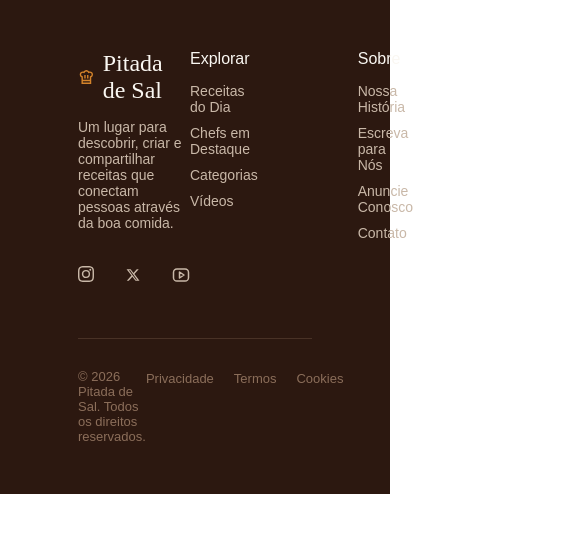
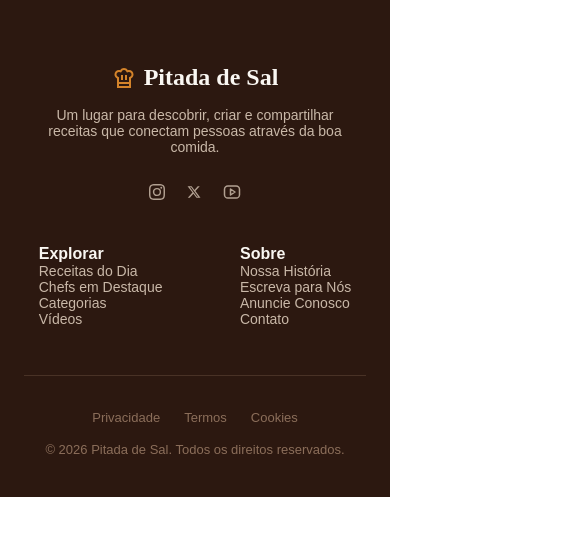
Before and after one commit to JovemProgramadora74/projeto_integrador_frontend, a React (Vite) app: page / in a window 390 px wide. Shown: the top 536 px of the page, 563 px wide, since content can reach past the window. Built offline with nearby package versions, Linux system fonts and the light colour scheme.

Commit message:
melhoria: ajusta responsividade do footer

```diff
--- a/src/components/Footer/Footer.css
+++ b/src/components/Footer/Footer.css
@@ -1,93 +1,168 @@
-ul {
+/*--------------- BASE FOOTER ---------------*/
+
+.footer {
+    background-color: #2c1810;
+    color: #c9b8a8;
+    padding: 4rem 1.5rem 2.5rem;
+    font-family: "DM Sans", sans-serif;
+}
+
+.footer ul {
     list-style-type: none;
 }
 
-.footer {
-    background-color: #2c1810;
-    padding: 50px 0;
-    font-family: "DM Sans", sans-serif;
+.footer a {
+    text-decoration: none;
+    cursor: pointer;
+    transition: color 0.2s ease;
 }
 
-.footer a {
-    cursor: pointer;
-}
-
-.footer-top, .footer-bottom {
-    max-width: 60%;
-    margin: 0 auto;
-}
-
-.footer-top{
-    display: flex;
-    justify-content: space-between;
+.footer a:hover {
+    color: #faf7f2;
 }
 
 .primary {
     color: #faf7f2;
+    font-weight: 600;
 }
 
 .secondary {
-    color: #c9b8a8;
-    font-size: 14px;
+    font-size: 0.875rem;
 }
 
+/*--------------- CONTAINERS ---------------*/
+
+.footer-top, .footer-bottom {
+    max-width: 1140px;
+    margin: 0 auto;
+}
+
+.footer-top {
+    display: flex;
+    flex-direction: column;
+    gap: 2.5rem;
+}
+
+@media (min-width: 600px) {
+    .footer-top {
+        flex-direction: row;
+        justify-content: space-between;
+    }
+}
+
+/*--------------- FOOTER BRAND ---------------*/
+
 .footer-brand {
-    max-width: 300px;
+    max-width: 320px;
+    margin: 0 auto;
+    text-align: center;
 }
 
 .footer-logo {
     display: flex;
-    flex-direction: row;
     align-items: center;
-    gap: 8px;
+    gap: 0.5rem;
+    justify-content: center;
 }
 
 .footer-logo p {
-    font-size: 24px;
+    font-size: 1.5rem;
     font-family: "Times New Roman", Times, serif;
 }
 
 .footer-description {
-    margin-top: 15px;
-    margin-bottom: 35px;
+    margin: 1rem 0 1.75rem;
 }
 
 .footer-icons {
     display: flex;
-    gap: 30px;
+    align-items: center;
+    gap: 1.25rem;
+    justify-content: center;
 }
 
-.footer-nav-group{
-    display: flex;
-    gap: 100px;
+.footer-icons a {
+    transition: color 0.2s ease;
+    opacity: 0.85;
 }
 
-.nav-right{
-    margin-right: 150px;
+.footer-icons a:hover {
+    opacity: 1;
+    transform: translateY(-2px);
 }
 
-.nav-left p, .nav-right p{
-    margin-bottom: 15px;
+@media (min-width: 600px) {
+    .footer-brand {
+        margin: 0;
+        text-align: start;
+    }
+
+    .footer-logo {
+        justify-content: normal;
+    }
+
+    .footer-icons {
+        justify-content: normal;
+    }
 }
 
-.nav-left .nav-item:not(:last-child), .nav-right .nav-item:not(:last-child){
-    margin-bottom: 10px;
+/*--------------- FOOTER NAV GROUP ---------------*/
+
+.footer-nav-group {
+    display: flex;
+    flex-wrap: wrap;
+    justify-content: space-around;
+    gap: 3rem;
 }
 
-.footer-bottom{
-    display: flex;
-    justify-content: space-between;
-    border-top: 1px solid rgb(139 110 90 / 0.3);
-    margin-top: 50px;
-    padding-top: 30px;
+@media (min-width: 600px) {
+    .footer-nav-group {
+        gap: 5rem;
+        justify-content: normal;
+    }
+
+    .nav-left p, .nav-right p {
+        margin: 0 0 0.5rem 0;
+    }
+
+    .nav-item {
+        margin-bottom: 0.625rem;
+    }
+
+    .nav-item:not(:last-child) {
+        margin-bottom: 0;
+    }
 }
 
-.footer-bottom .links{
+/*--------------- FOOTER BOTTOM ---------------*/
+
+.footer-bottom {
     display: flex;
-    gap: 20px;
+    flex-direction: column-reverse;
+    align-items: center;
+    gap: 1rem;
+    margin-top: 3rem;
+    padding-top: 2rem;
+    border-top: 1px solid rgb(139 110 90 / 0.3);
 }
 
-.footer-bottom .links a, .copyright{
-    font-size: 13px;
+.footer-bottom .links {
+    display: flex;
+    gap: 1.5rem;
+}
+
+.footer-bottom .links a, .copyright {
+    font-size: 0.8125rem;
     color: #8b6e5a;
 }
+
+.footer-bottom .links a:hover {
+    color: #c9b8a8;
+}
+
+@media (min-width: 600px) {
+    .footer-bottom {
+        flex-direction: row;
+        justify-content: space-between;
+    }
+}
--- a/src/components/Footer/FooterBottom.jsx
+++ b/src/components/Footer/FooterBottom.jsx
@@ -4,9 +4,9 @@ function FooterBottom() {
             <p className="copyright ">© 2026 Pitada de Sal. Todos os direitos reservados.</p>
 
             <ul className="links">
-                <li className="link "><a>Privacidade</a></li>
-                <li className="link "><a>Termos</a></li>
-                <li className="link "><a>Cookies</a></li>
+                <li className="link"><a>Privacidade</a></li>
+                <li className="link"><a>Termos</a></li>
+                <li className="link"><a>Cookies</a></li>
             </ul>
         </div>
     )
```
